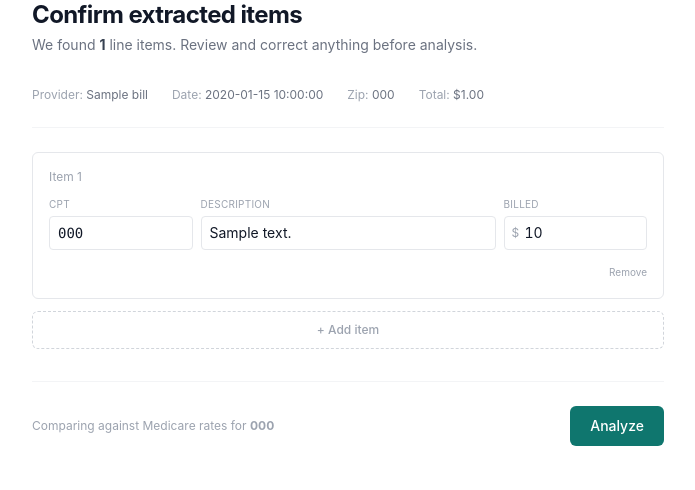
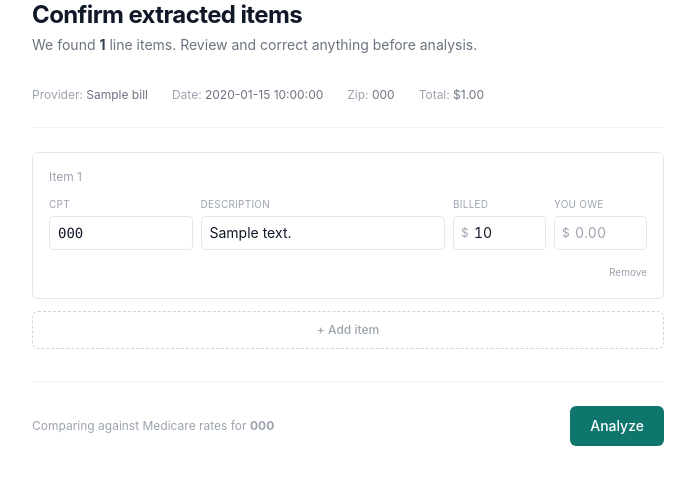
Before and after one commit to nitantbhartia/Medbill, a FastAPI app: template templates/confirm.html in a window 1280 px wide. Shown: the part 142-632 px from the top of the page, without its empty margins (292-987 px from the left). Run offline with FastAPI, Linux system fonts and the light colour scheme; the template is opened without the code that fills it: most values are stand-ins (such as "Sample title", 1, 10 or a date in 2020); some libraries are stand-ins or nearby versions.

Commit message:
Prioritize owed amounts in confirm flow and analysis persistence

```diff
--- a/templates/confirm.html
+++ b/templates/confirm.html
@@ -69,7 +69,7 @@
                                placeholder="99213"
                                class="w-full px-2 py-1.5 text-sm border border-gray-200 rounded focus:outline-none focus:ring-1 focus:ring-accent-500 focus:border-accent-500 font-mono"/>
                     </div>
-                    <div class="col-span-6">
+                    <div class="col-span-5">
                         <label class="block text-[10px] uppercase tracking-wide text-gray-400 mb-1">Description</label>
                         <input type="text"
                                name="items[{{ loop.index0 }}][description]"
@@ -77,13 +77,25 @@
                                placeholder="Service description"
                                class="w-full px-2 py-1.5 text-sm border border-gray-200 rounded focus:outline-none focus:ring-1 focus:ring-accent-500 focus:border-accent-500"/>
                     </div>
-                    <div class="col-span-3">
+                    <div class="col-span-2">
                         <label class="block text-[10px] uppercase tracking-wide text-gray-400 mb-1">Billed</label>
                         <div class="relative">
                             <span class="absolute left-2 top-1/2 -translate-y-1/2 text-gray-400 text-xs">$</span>
                             <input type="number"
                                    name="items[{{ loop.index0 }}][billed_amount]"
                                    value="{{ item.charged_amount | default('') }}"
+                                   step="0.01" min="0"
+                                   placeholder="0.00"
+                                   class="w-full pl-5 pr-2 py-1.5 text-sm border border-gray-200 rounded focus:outline-none focus:ring-1 focus:ring-accent-500 focus:border-accent-500 tabular-nums"/>
+                        </div>
+                    </div>
+                    <div class="col-span-2">
+                        <label class="block text-[10px] uppercase tracking-wide text-gray-400 mb-1">You owe</label>
+                        <div class="relative">
+                            <span class="absolute left-2 top-1/2 -translate-y-1/2 text-gray-400 text-xs">$</span>
+                            <input type="number"
+                                   name="items[{{ loop.index0 }}][patient_responsibility]"
+                                   value="{{ item.patient_responsibility | default('') }}"
                                    step="0.01" min="0"
                                    placeholder="0.00"
                                    class="w-full pl-5 pr-2 py-1.5 text-sm border border-gray-200 rounded focus:outline-none focus:ring-1 focus:ring-accent-500 focus:border-accent-500 tabular-nums"/>
@@ -157,15 +169,22 @@
             + '    <label class="block text-[10px] uppercase tracking-wide text-gray-400 mb-1">CPT</label>'
             + '    <input type="text" name="items[' + idx + '][cpt_code]" placeholder="99213" class="w-full px-2 py-1.5 text-sm border border-gray-200 rounded focus:outline-none focus:ring-1 focus:ring-accent-500 focus:border-accent-500 font-mono"/>'
             + '  </div>'
-            + '  <div class="col-span-6">'
+            + '  <div class="col-span-5">'
             + '    <label class="block text-[10px] uppercase tracking-wide text-gray-400 mb-1">Description</label>'
             + '    <input type="text" name="items[' + idx + '][description]" placeholder="Service description" class="w-full px-2 py-1.5 text-sm border border-gray-200 rounded focus:outline-none focus:ring-1 focus:ring-accent-500 focus:border-accent-500"/>'
             + '  </div>'
-            + '  <div class="col-span-3">'
+            + '  <div class="col-span-2">'
             + '    <label class="block text-[10px] uppercase tracking-wide text-gray-400 mb-1">Billed</label>'
             + '    <div class="relative">'
             + '      <span class="absolute left-2 top-1/2 -translate-y-1/2 text-gray-400 text-xs">$</span>'
             + '      <input type="number" name="items[' + idx + '][billed_amount]" step="0.01" min="0" placeholder="0.00" class="w-full pl-5 pr-2 py-1.5 text-sm border border-gray-200 rounded focus:outline-none focus:ring-1 focus:ring-accent-500 focus:border-accent-500 tabular-nums"/>'
+            + '    </div>'
+            + '  </div>'
+            + '  <div class="col-span-2">'
+            + '    <label class="block text-[10px] uppercase tracking-wide text-gray-400 mb-1">You owe</label>'
+            + '    <div class="relative">'
+            + '      <span class="absolute left-2 top-1/2 -translate-y-1/2 text-gray-400 text-xs">$</span>'
+            + '      <input type="number" name="items[' + idx + '][patient_responsibility]" step="0.01" min="0" placeholder="0.00" class="w-full pl-5 pr-2 py-1.5 text-sm border border-gray-200 rounded focus:outline-none focus:ring-1 focus:ring-accent-500 focus:border-accent-500 tabular-nums"/>'
             + '    </div>'
             + '  </div>'
             + '</div>'
@@ -184,14 +203,23 @@
 
         var cards = container.querySelectorAll('.line-item-card');
         var items = [];
+        function parseMoneyInput(input) {
+            if (!input) return null;
+            if (input.value === '' || input.value == null) return null;
+            var parsed = parseFloat(input.value);
+            return Number.isFinite(parsed) ? parsed : null;
+        }
+
         cards.forEach(function(card) {
             var cpt = card.querySelector('input[name*="cpt_code"]');
             var desc = card.querySelector('input[name*="description"]');
-            var amount = card.querySelector('input[name*="billed_amount"]');
+            var billedAmount = card.querySelector('input[name*="billed_amount"]');
+            var patientResponsibility = card.querySelector('input[name*="patient_responsibility"]');
             items.push({
                 cpt_code: cpt ? cpt.value.trim() : '',
                 description: desc ? desc.value.trim() : '',
-                billed_amount: amount ? parseFloat(amount.value) || 0 : 0
+                billed_amount: parseMoneyInput(billedAmount),
+                patient_responsibility: parseMoneyInput(patientResponsibility)
             });
         });
 
```
Also changed, not shown: api.py (+14 -3 lines), tests/test_api.py (+28 -1 lines).
